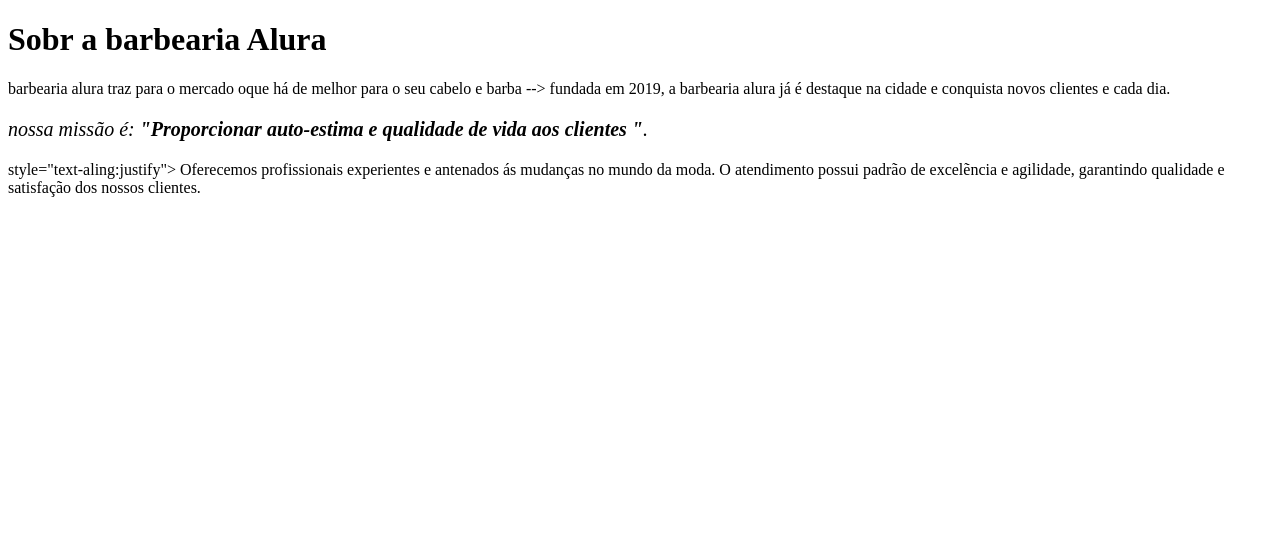
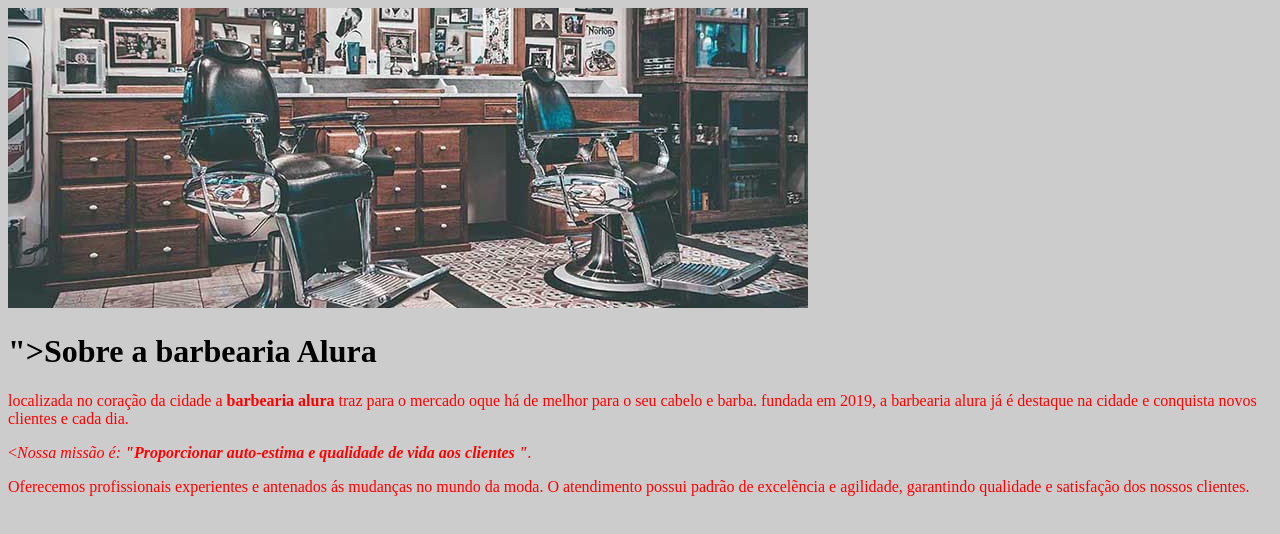
Before and after one commit to samaramari/barbearia-maria, a plain HTML site: page index.html in a window 1280 px wide. Drawn offline with Linux system fonts and the light colour scheme.

Commit message:
atualizado 2

```diff
--- a/index.html
+++ b/index.html
@@ -3,20 +3,20 @@
     <head>
         <meta charset="UTF-8">
         <title>Barbearia Alura</title>
+        <link rel="stylesheet" href="style.css">
      </head>
 
      <body>
-         <h1 style="text-aling:justify">Sobr a barbearia Alura</h1>
+        <img src="banner.jpg">
 
-         <p style="text-aling:jutify"localiada no coração da cidade a <strong>barbearia alura</strong> traz para o
-         mercado oque há de melhor para o seu cabelo e barba -->
+         <h1 style="text-aling: center">">Sobre a barbearia Alura</h1>
+
+         <p>localizada no coração da cidade a <strong>barbearia alura</strong> traz para o mercado oque há de melhor para o seu cabelo e barba.
         fundada em 2019, a barbearia alura já é destaque na cidade e conquista novos clientes e cada dia.</p>
 
-         <p style="font-size: 20px; text-align: justify"><em>nossa missão é: <strong>"Proporcionar auto-estima e qualidade
-                 de vida aos clientes "</strong>.</em></p>
+        <p id="missao"><<em>Nossa missão é: <strong> "Proporcionar auto-estima e qualidade de vida aos clientes "</strong>.</em></p>
 
-        <p>style="text-aling:justify"> Oferecemos profissionais experientes e antenados ás mudanças no mundo da moda. O
-         atendimento possui padrão de excelẽncia e agilidade, garantindo qualidade e satisfação dos nossos clientes.
-         </p>
+        <p>Oferecemos profissionais experientes e antenados ás mudanças no mundo da moda. O
+         atendimento possui padrão de excelẽncia e agilidade, garantindo qualidade e satisfação dos nossos clientes.</p>
          </body>
 </html>
```
